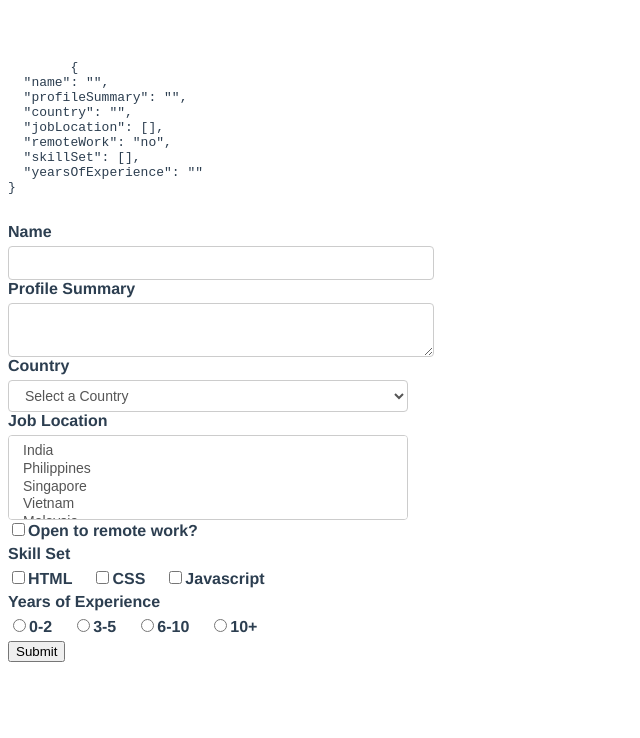
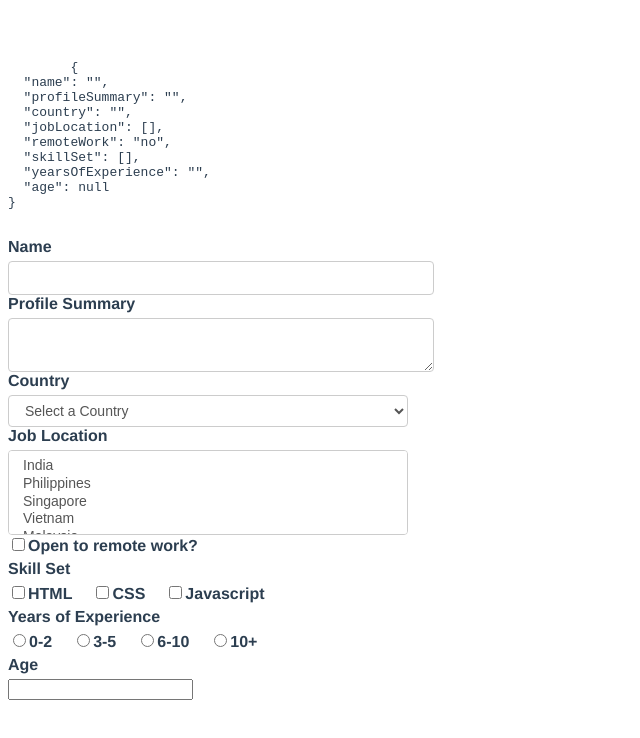
Before and after one commit to rclarian/Vue.js_3_A, a Vue app in the folder hello-world/: page / in a window 1280 px wide. Shown: the top 738 px of the page, without its empty margins (0-640 px from the left). Built offline with nearby package versions, Linux system fonts and the light colour scheme.

Commit message:
#21. Vue JS 3 Tutorial - 21 - Modifiers - (prevent, trim, lazy, number, @keyup)
#21. Vue JS 3 Tutorial - 21 - Modifiers - (prevent, trim, lazy, number, @keyup)

```diff
--- a/hello-world/src/App.vue
+++ b/hello-world/src/App.vue
@@ -5,10 +5,10 @@
         {{ JSON.stringify(formValues, null, 2) }}
       </pre>
     </div>
-    <form @submit="submitForm">
+    <form @submit.prevent="submitForm()">
       <div>
         <label for="name"> Name</label>
-        <input type="text" id="name" v-model="formValues.name">
+        <input type="text" id="name" v-model.trim.lazy="formValues.name">
       </div>
 
       <div>
@@ -69,8 +69,13 @@
       </div>
 
       <div>
+        <label for="age">Age</label>
+        <input @keyup.enter="submitForm()" type="number" id="age" v-model.number="formValues.age">
+      </div>
+
+      <!-- <div>
         <button>Submit</button>
-      </div>
+      </div> -->
 
     </form>
   </div>
@@ -91,12 +96,13 @@
         remoteWork: 'no',
         skillSet: [],
         yearsOfExperience: '',
+        age: null,
       }
     };
   },
   methods: {
-    submitForm(event){
-      event.preventDefault();
+    submitForm() {
+      //event.preventDefault();
       console.log('Form values', this.formValues);
     }
   },
```
